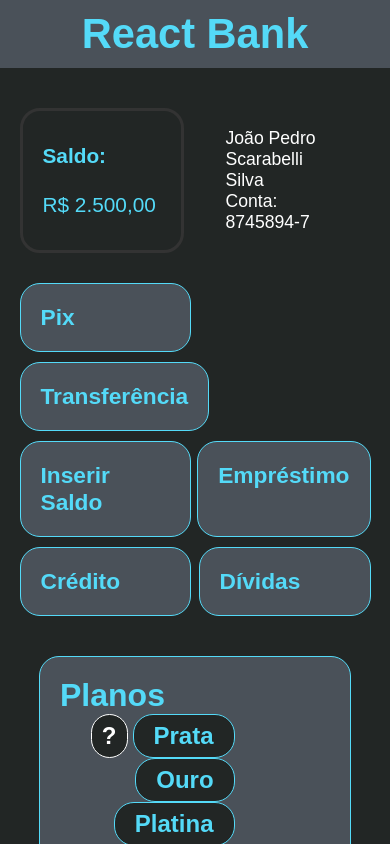
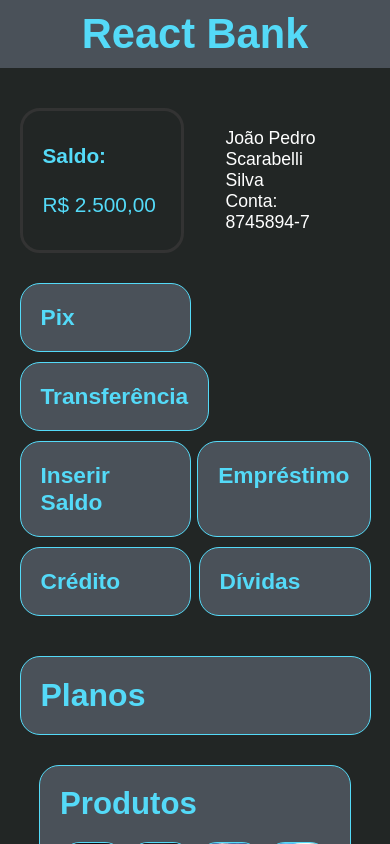
Before and after one commit to JPSS14/react-bank, a Next.js app: page / in a window 390 px wide. Shown: the top 844 px of the page. Built offline with nearby package versions, Linux system fonts and the light colour scheme.

Commit message:
react-bank UPDATE 13: Responsive PlansBox

```diff
--- a/src/components/PlansBox.tsx
+++ b/src/components/PlansBox.tsx
@@ -2,6 +2,7 @@ import style from '../styles/PlansBox.module.scss';
 
 export function PlansBox() {
     return (
+        <>
         <div className={style.mainPlansBox}>
             <div className={style.mainPlansHeader}>
                 <header>
@@ -33,5 +34,15 @@ export function PlansBox() {
                 </section>
             </div>
         </div>
+
+
+        <div className={style.mainPlansBoxMobile}>
+            <div className={style.mainPlansHeader}>
+                <header>
+                    <h1>Planos</h1>
+                </header>
+            </div>
+        </div>
+        </>
     );
 }
--- a/src/styles/PlansBox.module.scss
+++ b/src/styles/PlansBox.module.scss
@@ -54,3 +54,24 @@
         margin: 0 5px;
     }
 }
+
+.mainPlansBoxMobile{
+    display: none;
+    flex-wrap: wrap;
+    flex-basis: 100%;
+    justify-content: space-between;
+    background: $main;
+    padding: 20px;
+    border-radius: 20px;
+    border: solid 1px $blue;
+    color: $blue;
+}
+
+@media (max-width: 850px){
+    .mainPlansBoxMobile{
+        display: flex;
+    }
+    .mainPlansBox{
+        display: none;
+    }
+}
--- a/src/styles/main.module.scss
+++ b/src/styles/main.module.scss
@@ -45,5 +45,8 @@
         .mainHeader{
             flex-basis: 90%;
         }
+        .mainPlans{
+            flex-basis: 90%;
+        }
     }
 }
```
